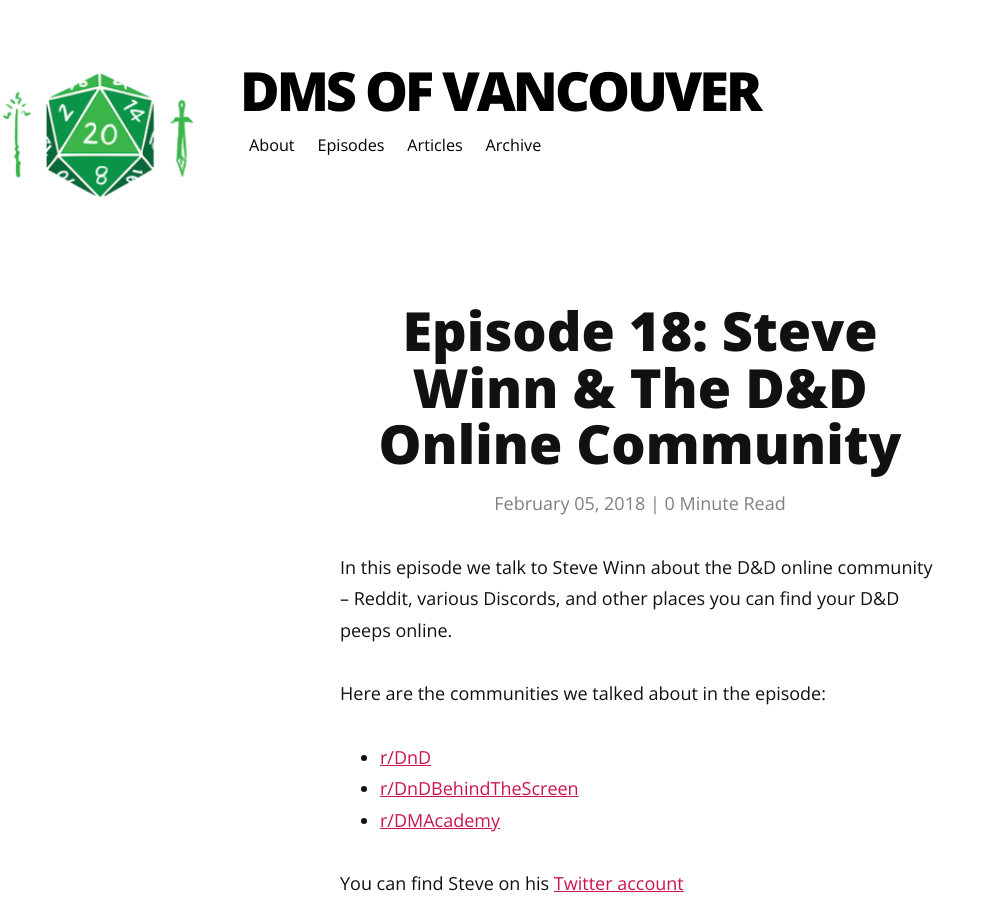
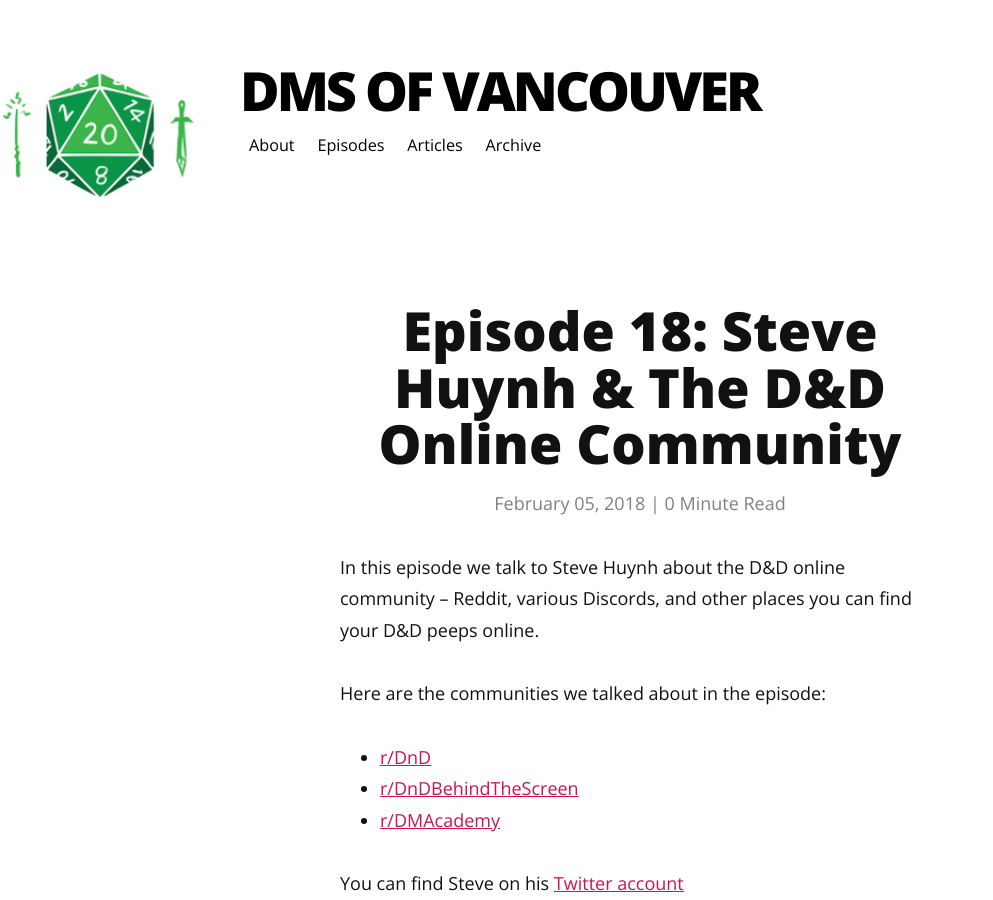
Before and after one commit to seanhagen/dms-of-vancouver, a Jekyll site: the page built from _episodes/2018-02-05-episode-18-steve-winn-d-d-community.markdown, in a window 1280 px wide and 900 px high. Shown: the whole window, without its empty margins (0-993 px from the left). Built offline with Jekyll 4.4.1, drawn with Linux system fonts in a browser that asks for light colours; nearby versions of some CDN libraries.

Commit message:
Fix name

```diff
--- a/_episodes/2018-02-05-episode-18-steve-winn-d-d-community.markdown
+++ b/_episodes/2018-02-05-episode-18-steve-winn-d-d-community.markdown
@@ -1,12 +1,12 @@
 ---
 layout: episodes
-title: "Episode 18: Steve Winn & The D&D Online Community"
+title: "Episode 18: Steve Huynh & The D&D Online Community"
 date: 2018-02-05 12:00:30 -0700
 categories: episodes
 audio_url: "https://tracking.feedpress.it/link/17010/8179457/podcast-18-steve-winn-dnd-community.mp3"
 ---
 
-In this episode we talk to Steve Winn about the D&D online community -- Reddit,
+In this episode we talk to Steve Huynh about the D&D online community -- Reddit,
 various Discords, and other places you can find your D&D peeps online.
 
 Here are the communities we talked about in the episode:
```
Also changed, not shown: Gemfile.lock.
